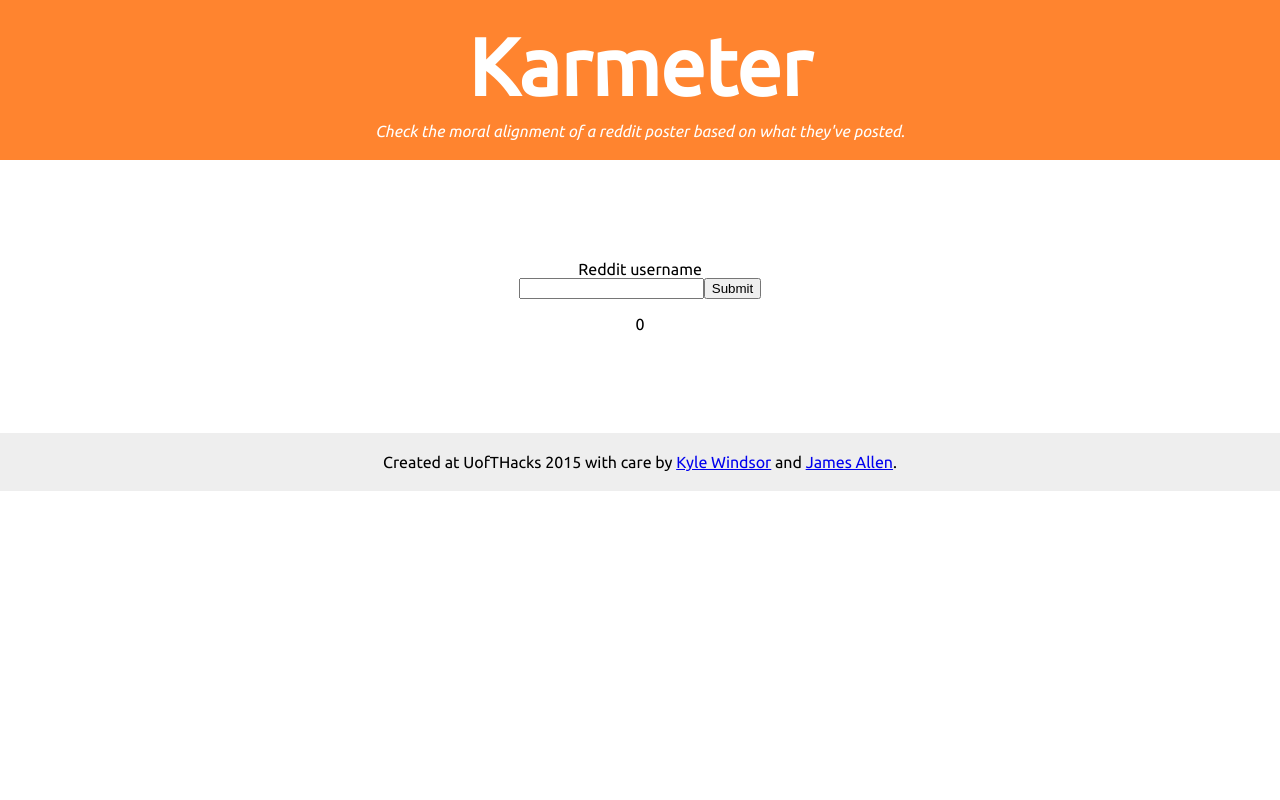
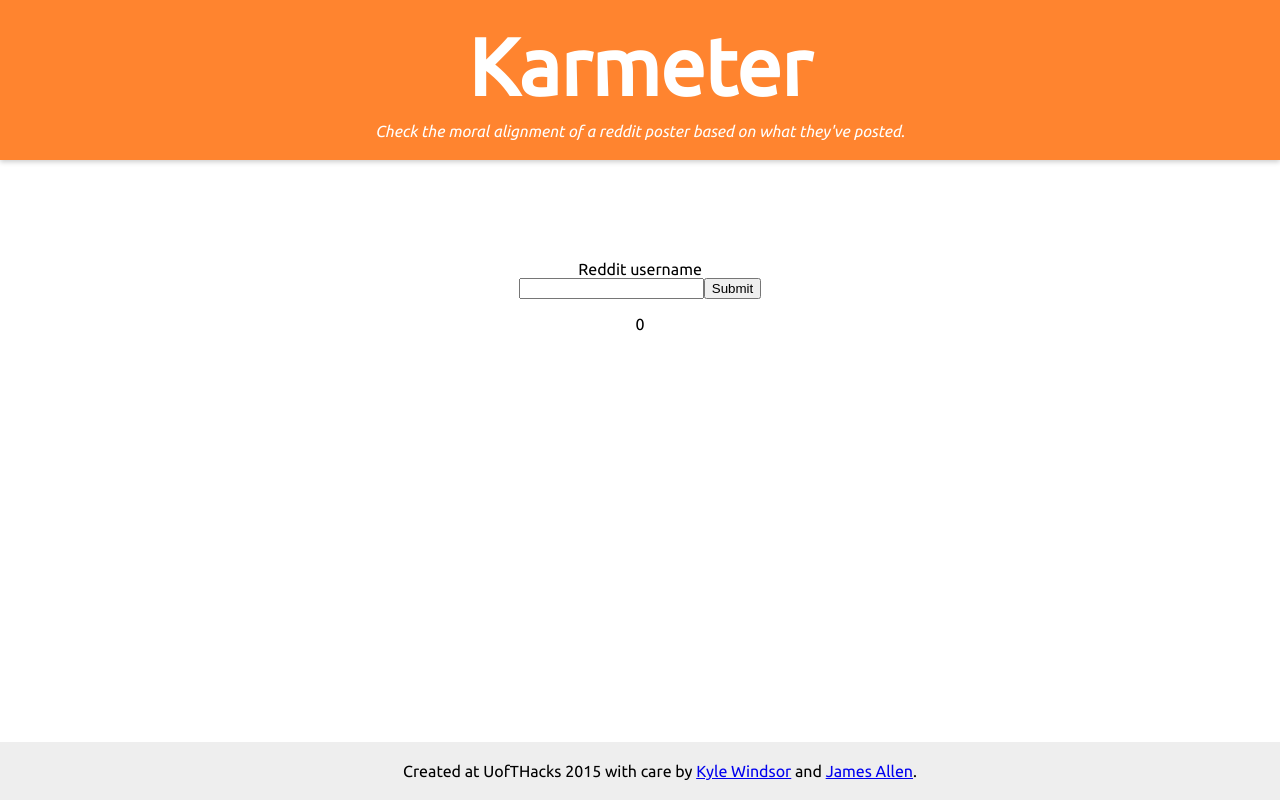
Before and after one commit to disseminate/karmeter, a PHP site: page / in a window 1280 px wide. Run offline with PHP 8.4, Linux system fonts and the light colour scheme; data that the repository does not hold is empty.

Commit message:
Updated CSS

```diff
--- a/css/style.css
+++ b/css/style.css
@@ -41,6 +41,7 @@ blockquote {
 	margin-bottom: 50px;
 	padding: 20px;
 	color: #FFF;
+	box-shadow: 0 2px 5px rgba(0,0,0,0.2);
 }
 
 #input {
@@ -49,8 +50,10 @@ blockquote {
 
 #footer {
 	display: block;
-	margin-left: auto;
-	margin-right: auto;
+	position: fixed;
+	left:0px;
+	bottom:0px;
+	width: 100%;
 	padding: 20px;
 }
 
```
